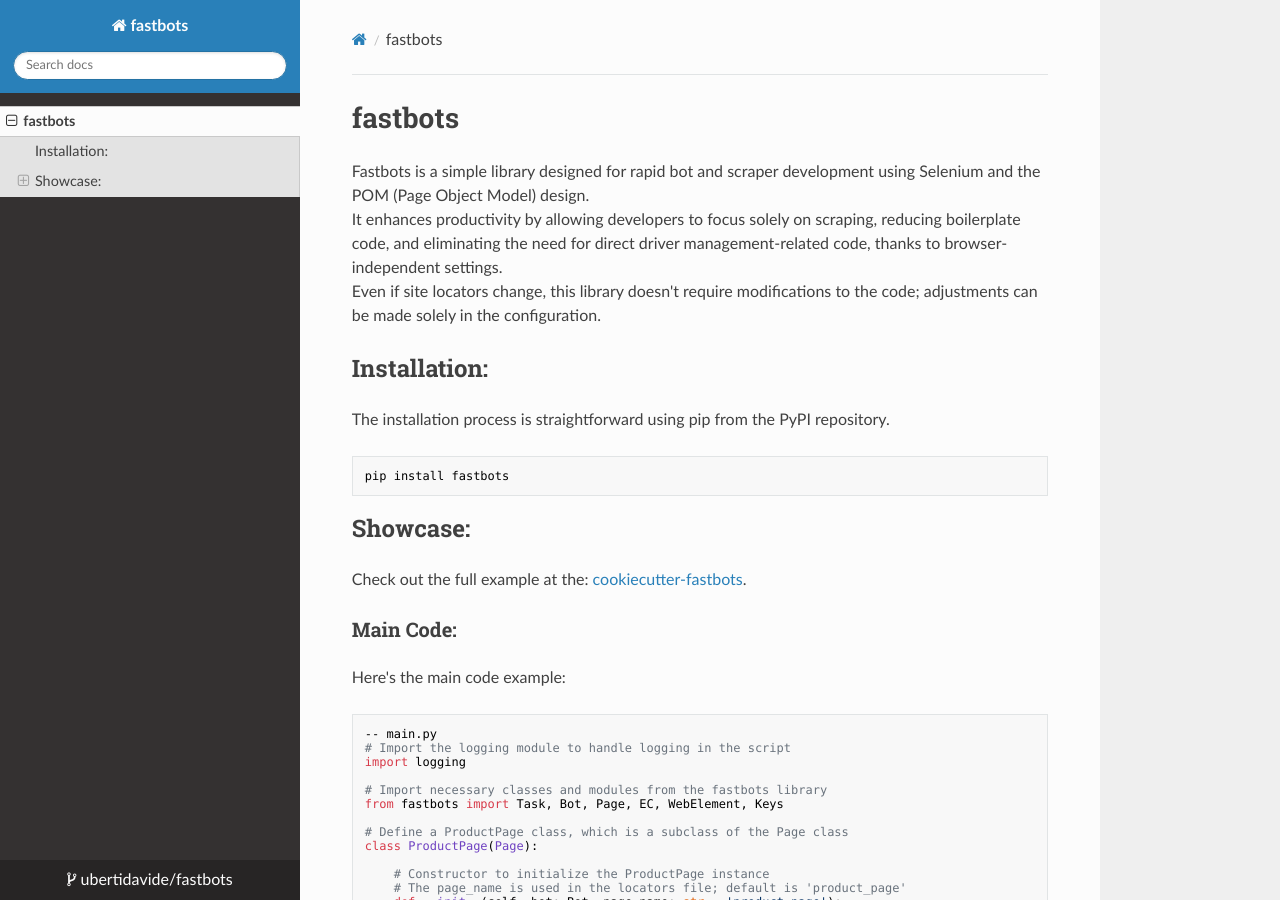
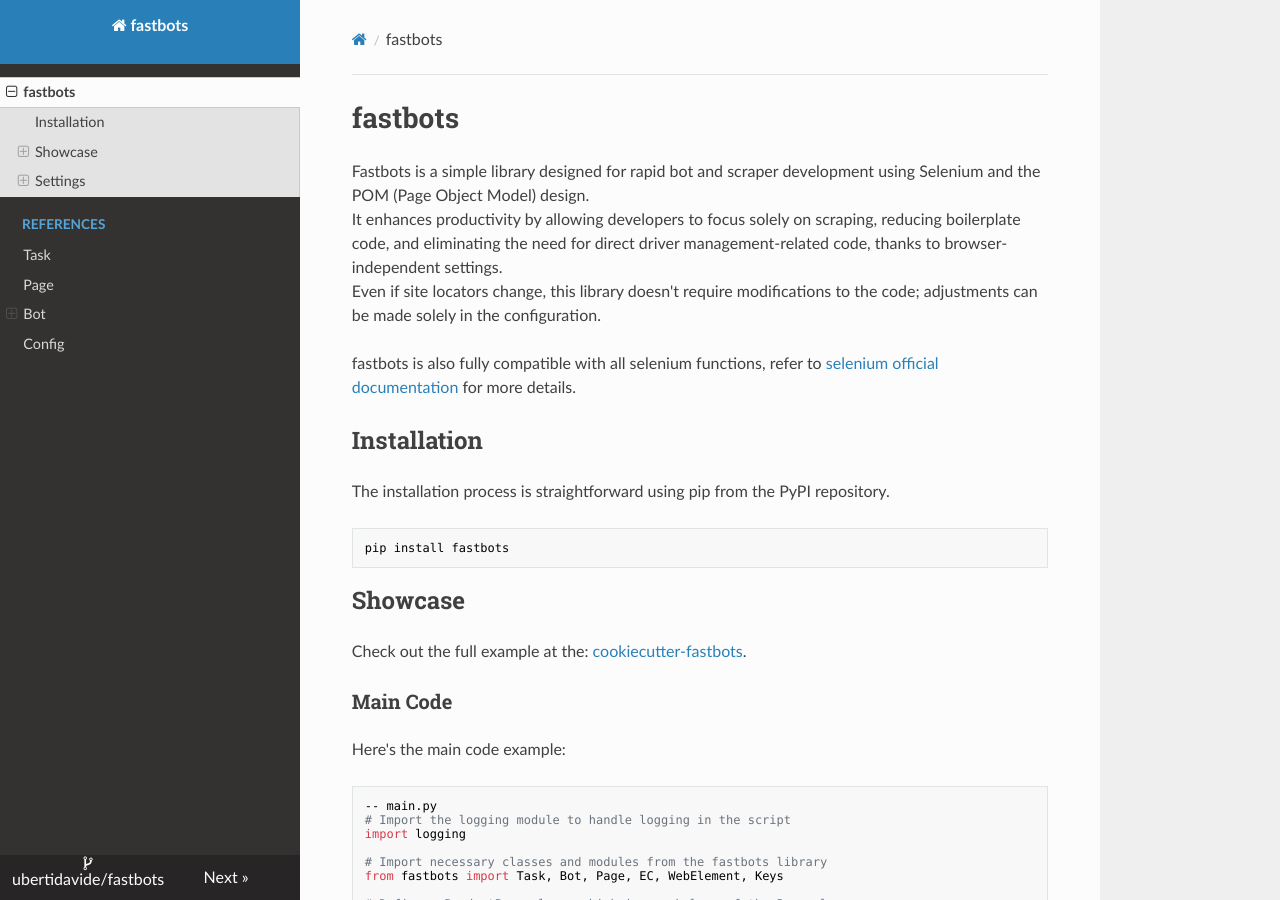
Before and after one commit to ubertidavide/fastbots, an MkDocs documentation site: the page built from docs/index.md, in a window 1280 px wide and 900 px high. Built offline with MkDocs 1.6.1, drawn with Linux system fonts in a browser that asks for light colours; nearby versions of some CDN libraries; some of the changed text lies outside the part shown.

Commit message:
added new docs

````diff
--- a/docs/index.md
+++ b/docs/index.md
@@ -3,17 +3,19 @@
 It enhances productivity by allowing developers to focus solely on scraping, reducing boilerplate code, and eliminating the need for direct driver management-related code, thanks to browser-independent settings.
 Even if site locators change, this library doesn't require modifications to the code; adjustments can be made solely in the configuration.
 
-## Installation:
+fastbots is also fully compatible with all selenium functions, refer to [selenium official documentation](https://www.selenium.dev/documentation/webdriver/elements/interactions/) for more details.
+
+## Installation
 The installation process is straightforward using pip from the PyPI repository.
 
 ```bash
 pip install fastbots
 ```
 
-## Showcase:
+## Showcase
 Check out the full example at the: [cookiecutter-fastbots](https://github.com/ubertidavide/cookiecutter-fastbots).
 
-### Main Code:
+### Main Code
 Here's the main code example:
 ```python
 -- main.py
@@ -104,7 +106,7 @@
     TestTask()()
 ```
 
-### Locators File:
+### Locators File
 In the locators configuration file, all required locator configurations are defined.
 This can be easily changed without rebuilding or making modifications to the code.
 ```ini
@@ -122,7 +124,10 @@
 name_locator=(By.ID, "title")
 ```
 
-### Browser and Drivers (Optional):
+## Settings
+
+
+### Browser and Drivers (Optional)
 For default configuration, the selected browser is Firefox, but it could be changed from the config file:
 ```ini
 -- settings.ini
@@ -196,7 +201,7 @@
 ### Arguments (Optional)
 Configure Firefox Arguments, store them in the config file. The format is the same for all the supported drivers; check carefully that the exact arg is implemented for the selected driver.
 
-#### Firefox args:
+#### Firefox args
 ```ini
 -- settings.ini
 [settings]
@@ -213,7 +218,7 @@
 ### Store Preferences (Optional)
 Store preferences in a JSON file, the format is the same for all the supported drivers; check carefully that the exact string and value are implemented for the selected driver.
 
-#### Firefox prefs:
+#### Firefox prefs
 ```jsonc
 -- preferences.json
 {
@@ -222,7 +227,7 @@
 }
 ```
 
-#### Chrome prefs:
+#### Chrome prefs
 ```jsonc
 -- preferences.json
 {
--- a/mkdocs.yml
+++ b/mkdocs.yml
@@ -7,5 +7,16 @@
 repo_name: ubertidavide/fastbots
 repo_url: https://github.com/ubertidavide/fastbots
 edit_uri: ''
+site_author: 'Uberti Davide'
 nav:
-- fastbots: index.md
+  - 'index.md'
+  - 'References':
+    - 'Task': 'reference/task.md'
+    - 'Page': 'reference/page.md'
+    - 'Bot':
+      - 'Bot': 'reference/bot.md'
+      - 'Firefox': 'reference/firefox_bot.md'
+      - 'Chrome': 'reference/chrome_bot.md'
+    - 'Config': 'reference/config.md'
+plugins:
+  - mkdocstrings
--- a/pyproject.toml
+++ b/pyproject.toml
@@ -1,6 +1,6 @@
 [tool.poetry]
 name = "fastbots"
-version = "0.1.5"
+version = "0.1.6"
 description = "A simple library designed for rapid bot and scraper development using Selenium and the POM (Page Object Model) design."
 authors = ["Uberti Davide <24529587+ubertidavide@users.noreply.github.com>"]
 license = "LICENSE"
@@ -17,7 +17,8 @@
 setuptools = "^68.2.2"
 pytest = "^7.4.3"
 pytest-mock = "^3.12.0"
-mkdocs = {extras = ["pymdownx"], version = "^1.5.3"}
+mkdocstrings = {extras = ["python"], version = "^0.24.0"}
+mkdocs = "^1.5.3"
 
 [build-system]
 requires = ["poetry-core"]
````
Also changed, not shown: README.md (+13 -8 lines), docs/reference/bot.md (added, +2 -0 lines), docs/reference/chrome_bot.md (added, +2 -0 lines), docs/reference/config.md (added, +86 -0 lines), docs/reference/firefox_bot.md (added, +2 -0 lines), docs/reference/page.md (added, +2 -0 lines), docs/reference/task.md (added, +2 -0 lines).
